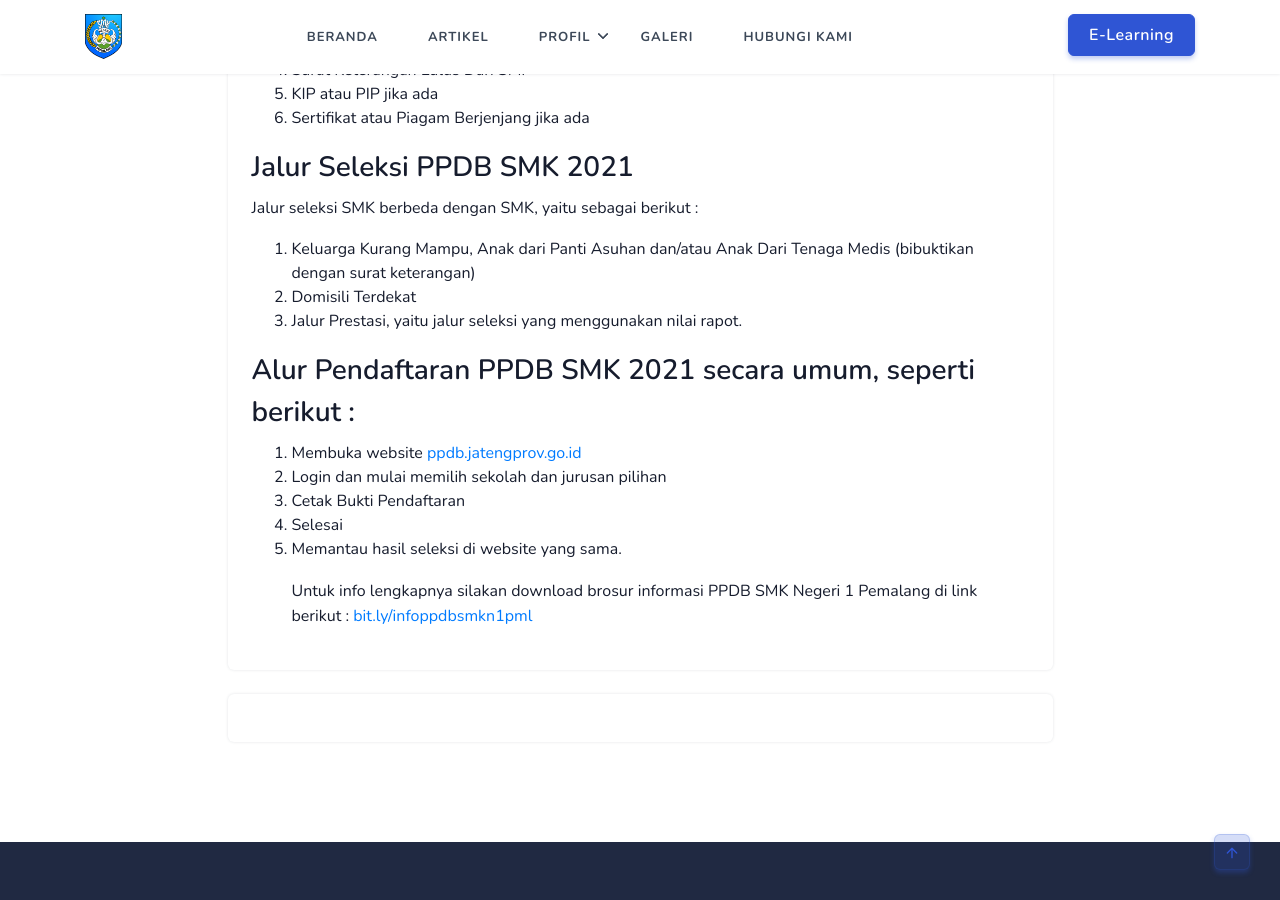
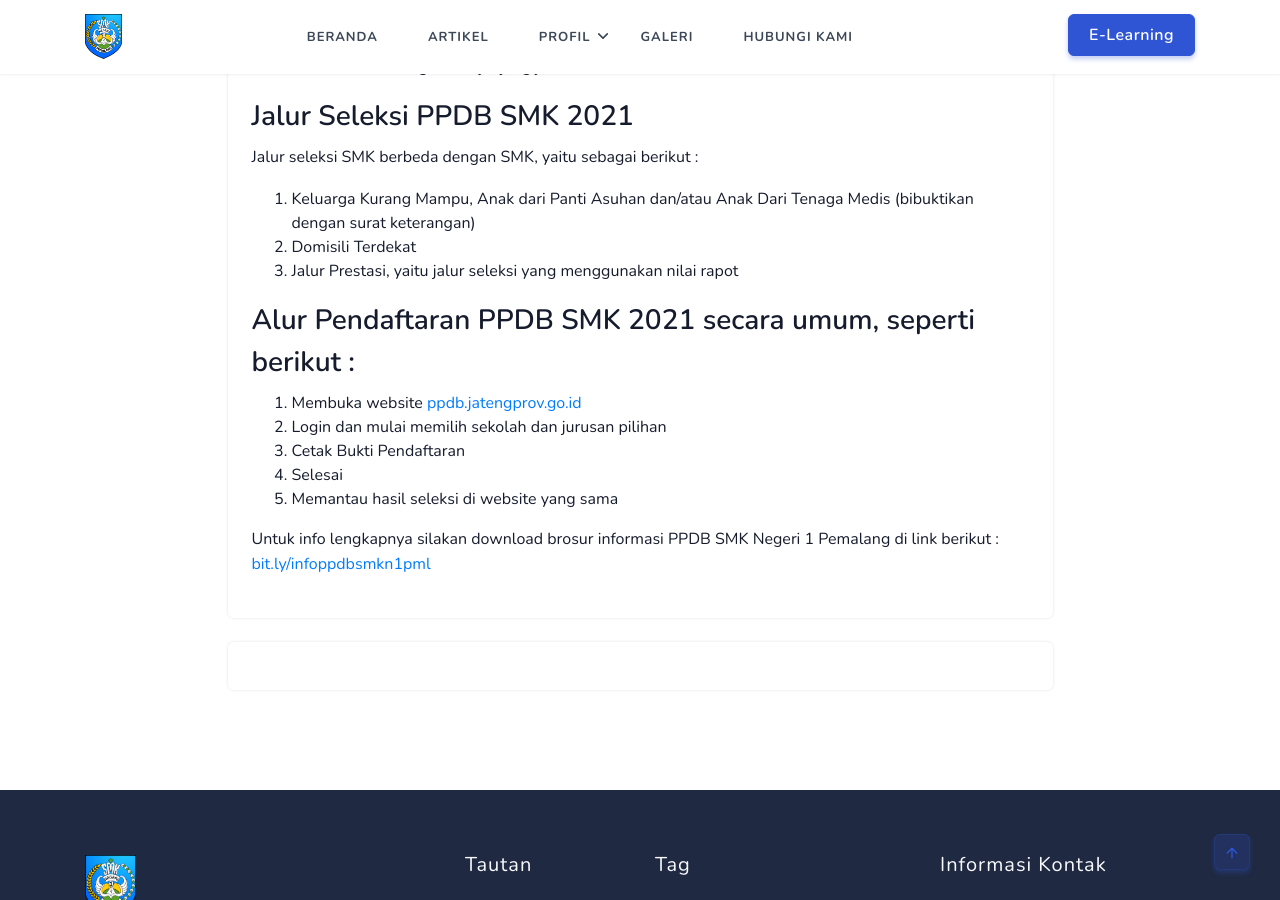
Before and after one commit to smkn1pml/website, a Jekyll site: the page built from _pages/ppdb.md, in a window 1280 px wide and 900 px high, scrolled down 911 px. Built offline with Jekyll 4.4.1, drawn with Linux system fonts in a browser that asks for light colours; comment, search, counter and statistics services are not loaded; part of the change alters nothing that is shown.

```diff
--- a/_pages/ppdb.md
+++ b/_pages/ppdb.md
@@ -3,7 +3,7 @@ title: Informasi PPDB
 slug: ppdb
 date: 2021-05-25T02:54:30.688Z
 ---
-### [](bit.ly/infoppdbsmkn1pml)PPDB SMK Negeri 1 Pemalang 2021 akan dilaksanakan pada tanggal-tangggal berikut ini :
+PPDB SMK Negeri 1 Pemalang 2021 akan dilaksanakan pada tanggal-tangggal berikut ini :
 
 1. Verifikasi Berkas Pendaftaran dan Penerimaan Token : 14 - 19 Juni 2021
 2. Pendaftaran , 21 - 24 Juni 2021
@@ -29,7 +29,7 @@ Jalur seleksi SMK berbeda dengan SMK, yaitu sebagai berikut :
 
 1. Keluarga Kurang Mampu, Anak dari Panti Asuhan dan/atau Anak Dari Tenaga Medis (bibuktikan dengan surat keterangan)
 2. Domisili Terdekat
-3. Jalur Prestasi, yaitu jalur seleksi yang menggunakan nilai rapot.
+3. Jalur Prestasi, yaitu jalur seleksi yang menggunakan nilai rapot
 
 ### Alur Pendaftaran PPDB SMK 2021 secara umum, seperti berikut :
 
@@ -37,6 +37,6 @@ Jalur seleksi SMK berbeda dengan SMK, yaitu sebagai berikut :
 2. Login dan mulai memilih sekolah dan jurusan pilihan
 3. Cetak Bukti Pendaftaran
 4. Selesai
-5. Memantau hasil seleksi di website yang sama.
+5. Memantau hasil seleksi di website yang sama
 
-   Untuk info lengkapnya silakan download brosur informasi PPDB SMK Negeri 1 Pemalang di link berikut : [bit.ly/infoppdbsmkn1pml](bit.ly/infoppdbsmkn1pml)
+Untuk info lengkapnya silakan download brosur informasi PPDB SMK Negeri 1 Pemalang di link berikut : [bit.ly/infoppdbsmkn1pml](https://bit.ly/infoppdbsmkn1pml)
```
